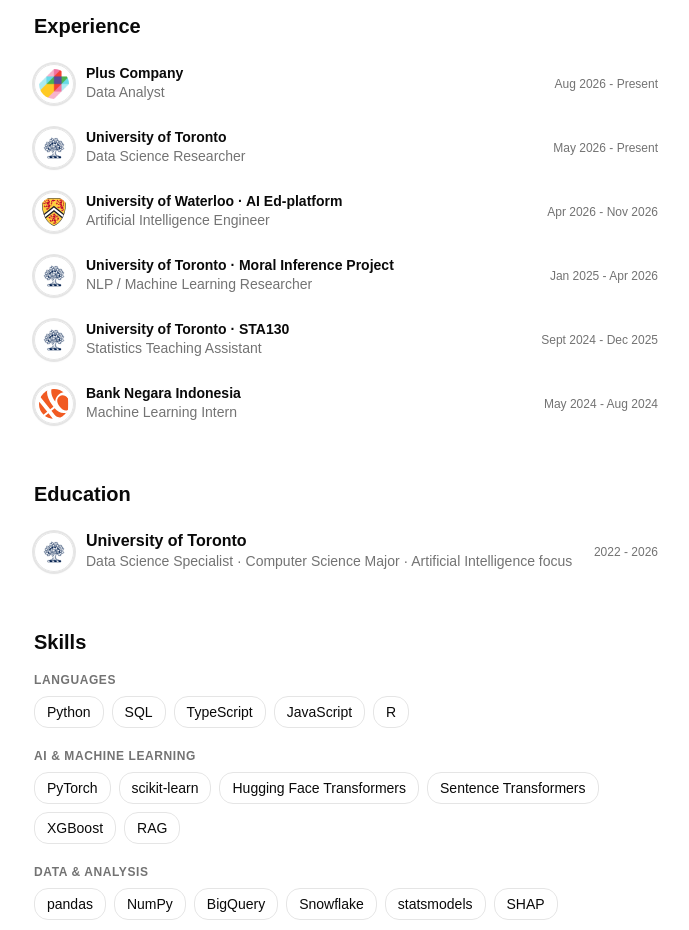
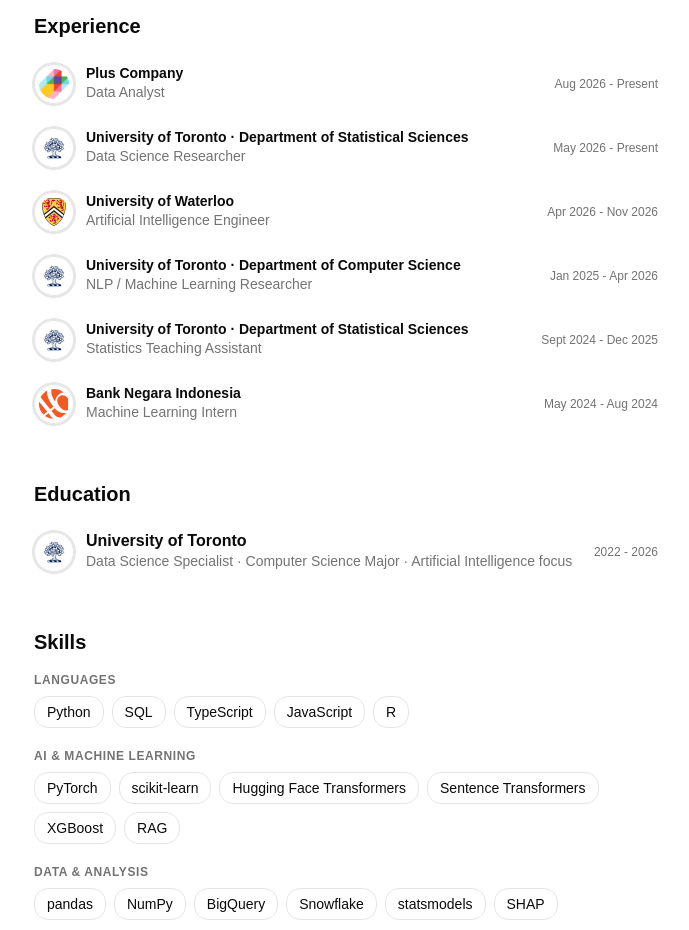
Before and after one commit to timothym4r/timothym4r.github.io, an Astro site: page / in a window 1280 px wide. Shown: the part 800-1730 px from the top of the page, without its empty margins (294-983 px from the left). Built offline with nearby package versions, Linux system fonts and the light colour scheme; Astro itself is replaced by a stand-in of ours.

Commit message:
Correct experience department labels

```diff
--- a/src/data/resume.tsx
+++ b/src/data/resume.tsx
@@ -60,25 +60,25 @@ export const DATA = {
       description: "Working in a marketing and advertising data environment with exposure to analytics workflows, data engineering practices, internal tooling, and AI-assisted productivity.",
     },
     {
-      company: "University of Toronto", href: "https://www.utoronto.ca/", badges: [],
+      company: "University of Toronto · Department of Statistical Sciences", href: "https://www.utoronto.ca/", badges: [],
       location: "Toronto, Canada", title: "Data Science Researcher", logoUrl: "/logos/utoronto.ico",
       start: "May 2026", end: undefined,
       description: "Worked with Prof. Radu Craiu on statistical and data science research, strengthening statistical modeling and research workflows.",
     },
     {
-      company: "University of Waterloo · AI Ed-platform", href: "https://uwaterloo.ca/", badges: [],
+      company: "University of Waterloo", href: "https://uwaterloo.ca/", badges: [],
       location: "Waterloo, Canada", title: "Artificial Intelligence Engineer", logoUrl: "/logos/waterloo.svg",
       start: "Apr 2026", end: "Nov 2026",
       description: "Contributed to a user-facing AI education platform associated with Prof. Victor Cui's group, focused on answering student questions.",
     },
     {
-      company: "University of Toronto · Moral Inference Project", href: "https://www.utoronto.ca/", badges: [],
+      company: "University of Toronto · Department of Computer Science", href: "https://www.utoronto.ca/", badges: [],
       location: "Toronto, Canada", title: "NLP / Machine Learning Researcher", logoUrl: "/logos/utoronto.ico",
       start: "Jan 2025", end: "Apr 2026",
       description: "Researched computational moral character inference from dialogue with Aida Ramezani and Prof. Yang Xu. Explored transformer representations, sentence embeddings, dimensionality reduction, and evaluation across roughly 300,000 utterances.",
     },
     {
-      company: "University of Toronto · STA130", href: "https://www.utoronto.ca/", badges: [],
+      company: "University of Toronto · Department of Statistical Sciences", href: "https://www.utoronto.ca/", badges: [],
       location: "Toronto, Canada", title: "Statistics Teaching Assistant", logoUrl: "/logos/utoronto.ico",
       start: "Sept 2024", end: "Dec 2025",
       description: "Led tutorials and office hours for introductory data science and statistical reasoning.",
```
